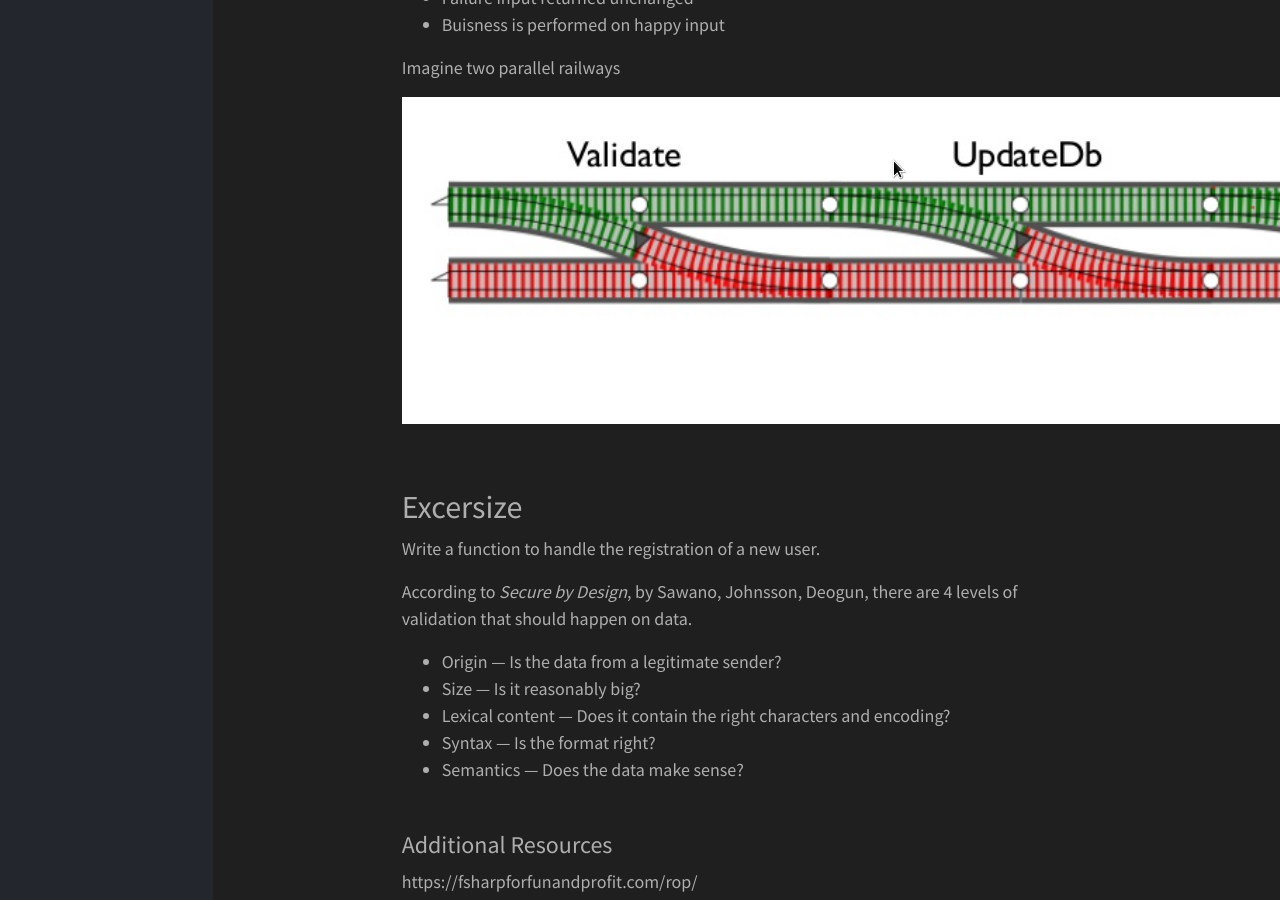
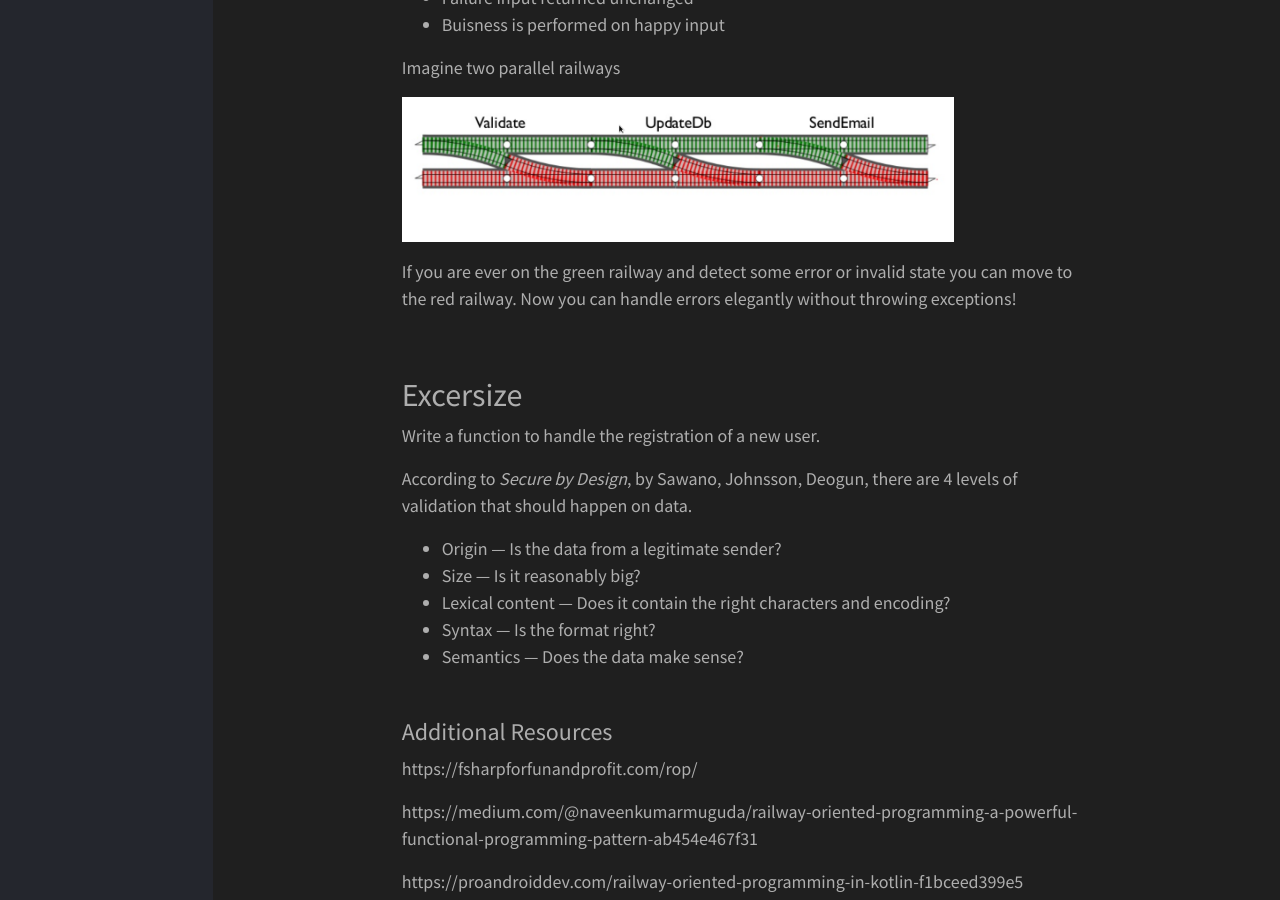
Before and after one commit to alexmickelson/alexmickelson.github.io, a Jekyll site: the page built from _posts/2020-02-03-railway-pattern.md, in a window 1280 px wide and 900 px high, scrolled down 726 px. Built offline with Jekyll 4.4.1, drawn with Linux system fonts in a browser that asks for light colours.

Commit message:
update to image

```diff
--- a/_posts/2020-02-03-railway-pattern.md
+++ b/_posts/2020-02-03-railway-pattern.md
@@ -19,7 +19,14 @@ Requirements for Railway Pattern:
 
 Imagine two parallel railways
 
-![[Two Railways](https://fsharpforfunandprofit.com/rop/)](/assets/images/railway_pattern.png "Two Railways")
+<!-- ![[Two Railways](https://fsharpforfunandprofit.com/rop/)](/assets/images/railway_pattern.png "Two Railways") -->
+<img src="/assets/images/railway_pattern.png"
+     alt="Two Railways https://fsharpforfunandprofit.com/rop/"
+     class="articleImage" />
+
+If you are ever on the green railway and detect some error or invalid state you can move to the red railway. Now you can handle errors elegantly without throwing exceptions!
+
+
 
 
 
```
